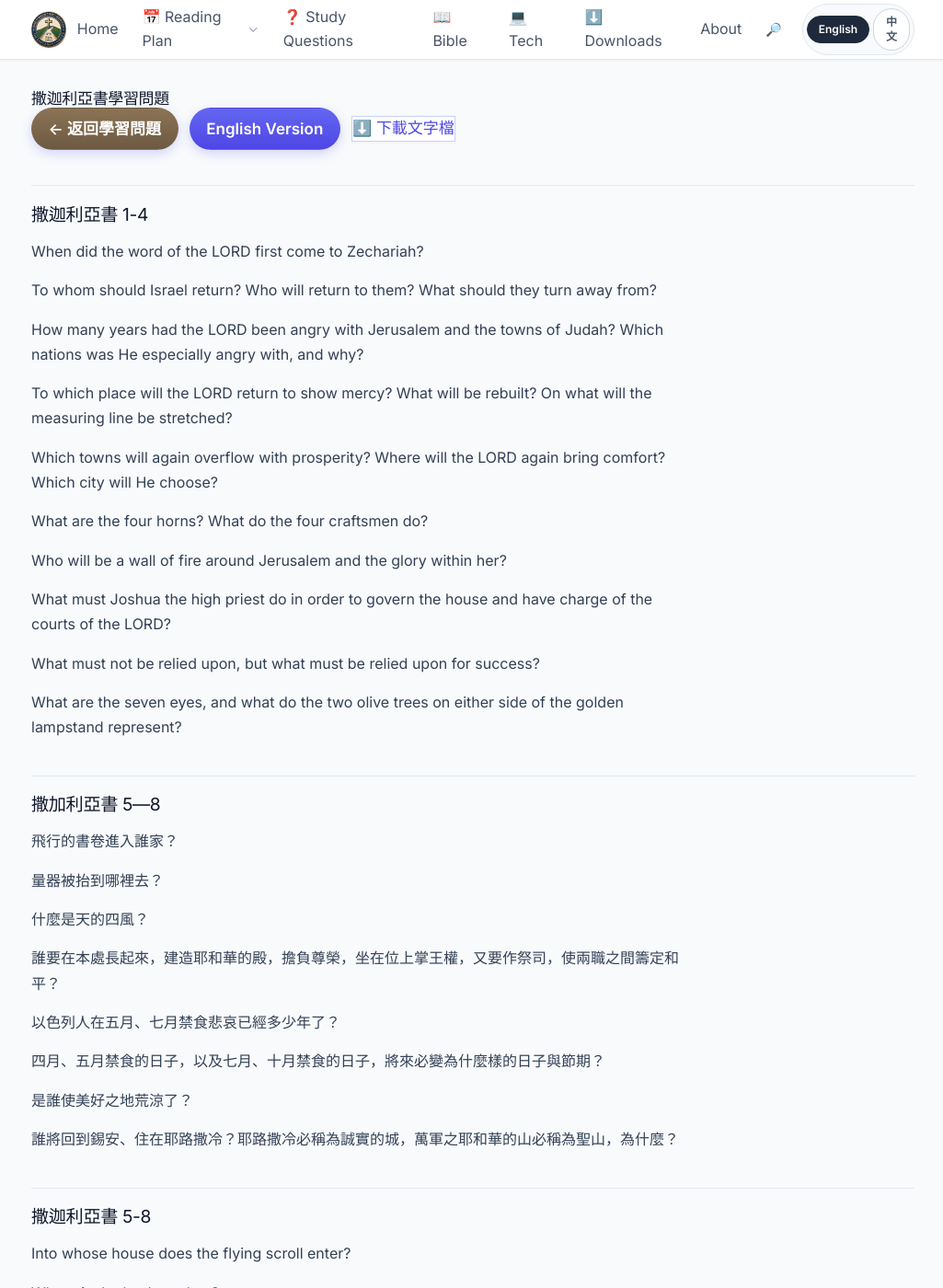
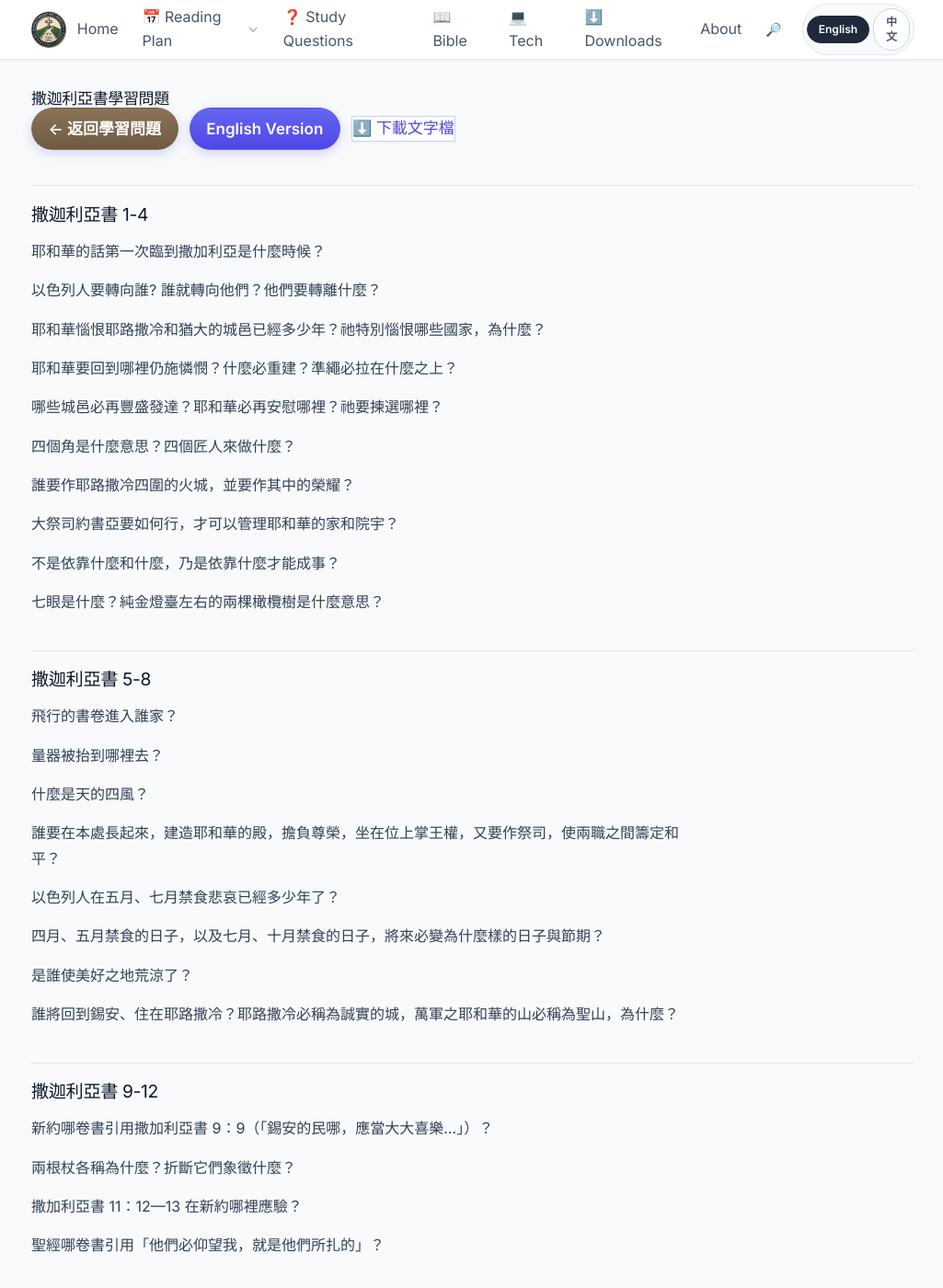
Before and after one commit to mansli7/mansli7.github.io, a Jekyll site: the page built from bs/sq/zh/zechariah.md, in a window 1280 px wide and 1400 px high. Shown: the whole window at 92% size, without its empty margins (126-1151 px from the left). Built offline with Jekyll 4.4.1, drawn with Linux system fonts in a browser that asks for light colours; nearby versions of some CDN libraries; some of the changed text lies outside the part shown.

Commit message:
reload two books

```diff
--- a/_layouts/default.html
+++ b/_layouts/default.html
@@ -67,7 +67,7 @@
 
   <!-- Site styles -->
   <link rel="stylesheet" href="/assets/css/style.css?v=2026-03-18">
-  <script src="/assets/js/reading-plan-2026.js?v=2026-03-19"></script>
+  <script src="/assets/js/reading-plan-2026.js?v=2026-09-01"></script>
   <script src="/assets/js/site-lang.js?v=2026-03-18"></script>
 </head>
 <body>
--- a/bs/sq/zh/zechariah.md
+++ b/bs/sq/zh/zechariah.md
@@ -14,27 +14,29 @@ title: 撒迦利亞書學習問題
 
 撒迦利亞書 1-4
 
-When did the word of the LORD first come to Zechariah?
+耶和華的話第一次臨到撒加利亞是什麼時候？
 
-To whom should Israel return? Who will return to them? What should they turn away from?
+以色列人要轉向誰? 誰就轉向他們？他們要轉離什麼？
 
-How many years had the LORD been angry with Jerusalem and the towns of Judah? Which nations was He especially angry with, and why?
+耶和華惱恨耶路撒冷和猶大的城邑已經多少年？祂特別惱恨哪些國家，為什麼？
 
-To which place will the LORD return to show mercy? What will be rebuilt? On what will the measuring line be stretched?
+耶和華要回到哪裡仍施憐憫？什麼必重建？準繩必拉在什麼之上？
 
-Which towns will again overflow with prosperity? Where will the LORD again bring comfort? Which city will He choose?
+哪些城邑必再豐盛發達？耶和華必再安慰哪裡？祂要揀選哪裡？
 
-What are the four horns? What do the four craftsmen do?
+四個角是什麼意思？四個匠人來做什麼？
 
-Who will be a wall of fire around Jerusalem and the glory within her?
+誰要作耶路撒冷四圍的火城，並要作其中的榮耀？
 
-What must Joshua the high priest do in order to govern the house and have charge of the courts of the LORD?
+大祭司約書亞要如何行，才可以管理耶和華的家和院宇？
 
-What must not be relied upon, but what must be relied upon for success?
+不是依靠什麼和什麼，乃是依靠什麼才能成事？
 
-What are the seven eyes, and what do the two olive trees on either side of the golden lampstand represent?
+七眼是什麼？純金燈臺左右的兩棵橄欖樹是什麼意思？
 
-撒加利亞書 5—8
+---
+
+撒迦利亞書 5-8
 
 飛行的書卷進入誰家？
 
@@ -54,25 +56,7 @@ What are the seven eyes, and what do the two olive trees on either side of the g
 
 ---
 
-撒迦利亞書 5-8
-
-Into whose house does the flying scroll enter?
-
-Where is the basket taken?
-
-What are the four winds of heaven?
-
-Who will branch out from his place, build the temple of the LORD, be clothed with majesty, sit and rule on his throne, and serve as priest, bringing harmony between the two?
-
-For how many years have Israel fasted and mourned in the fifth and seventh months?
-
-What will the fasts of the fourth, fifth, seventh, and tenth months become in the future?
-
-Who made the pleasant land desolate?
-
-Who will return to Zion and dwell in Jerusalem? Why will Jerusalem be called the Faithful City and the mountain of the LORD of hosts called the Holy Mountain?
-
-撒加利亞書 9—12
+撒迦利亞書 9-12
 
 新約哪卷書引用撒加利亞書 9：9（「錫安的民哪，應當大大喜樂…」）？
 
@@ -84,17 +68,7 @@ Who will return to Zion and dwell in Jerusalem? Why will Jerusalem be called the
 
 ---
 
-撒迦利亞書 9-12
-
-Which New Testament books quote Zechariah 9:9 (“Rejoice greatly, Daughter Zion…”)?
-
-What are the two staffs called? What does breaking them represent?
-
-Where in the New Testament is Zechariah 11:12–13 fulfilled?
-
-Which New Testament book quotes, “They will look on me, the one they have pierced”?
-
-撒加利亞書 13—14
+撒迦利亞書 13-14
 
 新約哪卷書引用「擊打牧人，羊就分散」？
 
```
Also changed, not shown: bs/sq/en/zechariah.md (+56 -0 lines), bs/sq/zh/zephaniah.md (+18 -0 lines), data/bs-sq/en/zechariah.json (+15 -0 lines), data/bs-sq/zh/zechariah.json (+8 -3 lines), data/bs-sq/zh/zephaniah.json (+7 -1 lines).
